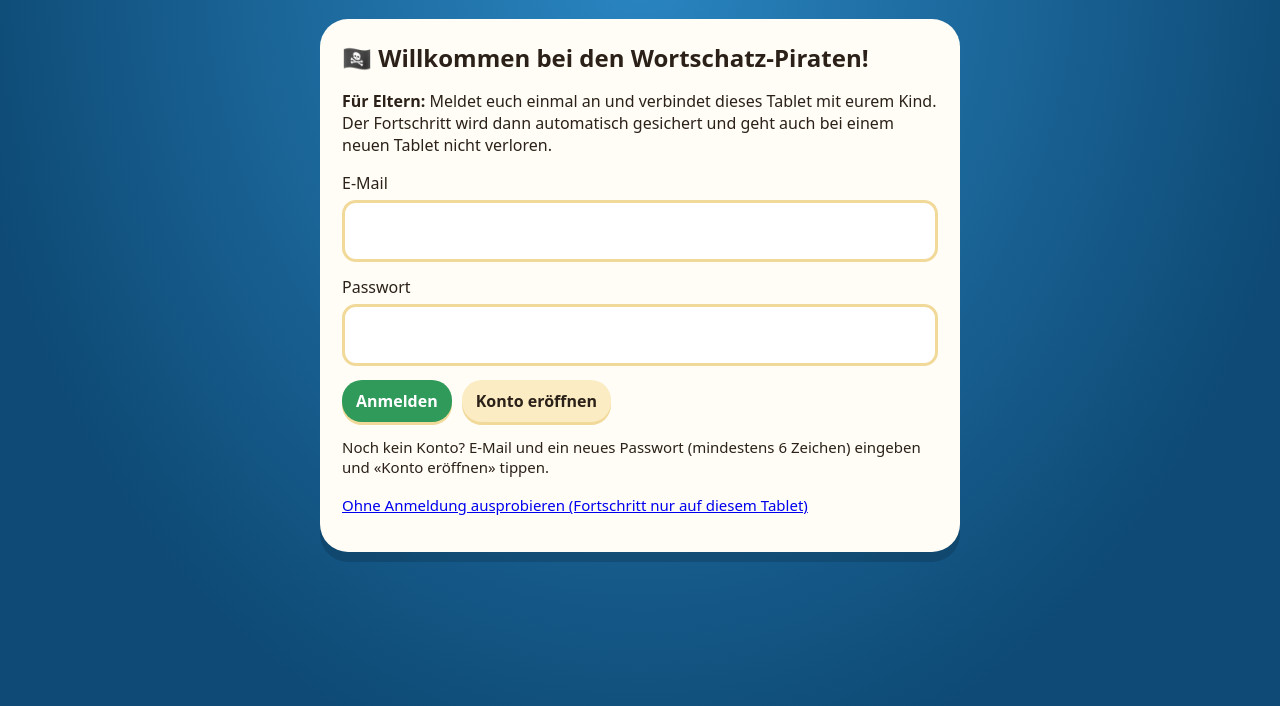
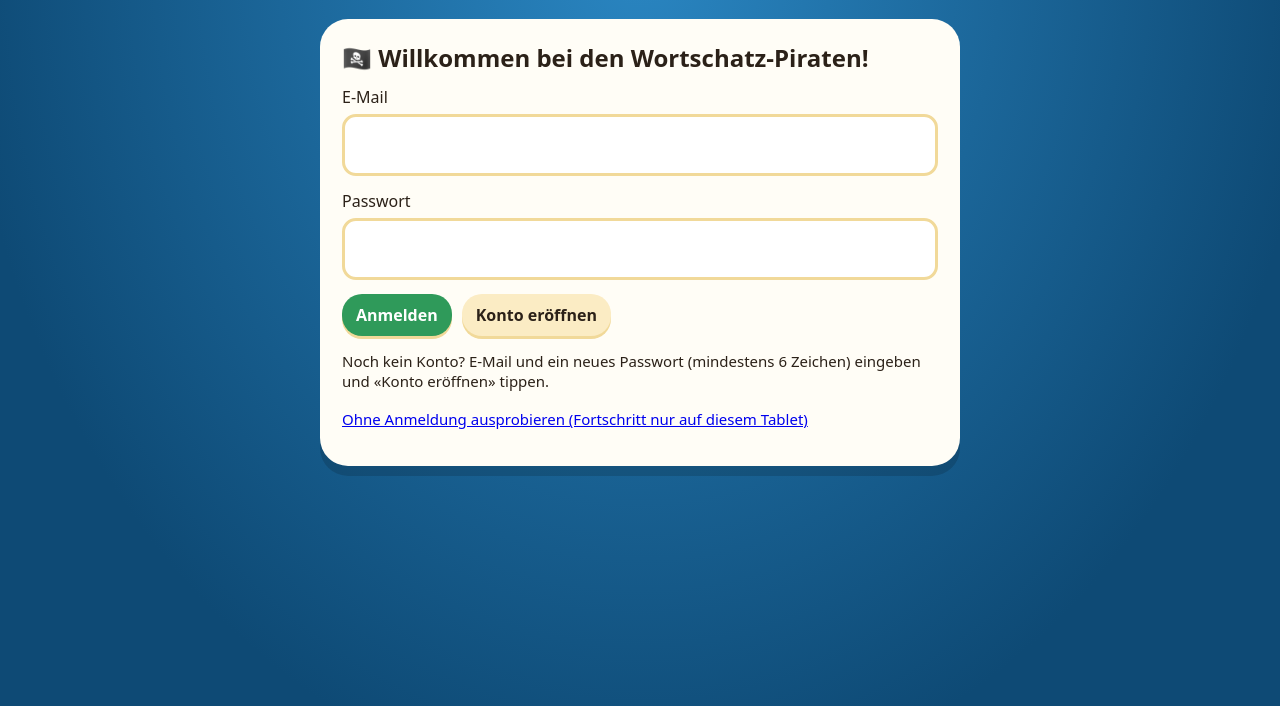
Before and after one commit to Haushalt-cp/rechtschreib-piraten-app, a plain HTML site: page index.html in a window 1280 px wide. Shown: the part 48-754 px from the top of the page. Drawn offline with Linux system fonts and the light colour scheme; a web font is replaced by a local one.

Commit message:
Anmeldeseite: Hinweistext für Eltern entfernt
Co-Authored-By: Claude Opus 5.5 <noreply@anthropic.com>
Claude-Session: https://claude.ai/code/session_016XrNDaA1wERrBDefECuwcS

```diff
--- a/index.html
+++ b/index.html
@@ -3809,7 +3809,7 @@ function verbinden(){
   if(!VB) VB={schritt:'login'};
   const m=VB.meldung?`<div class="hinweis">${esc(VB.meldung)}</div>`:'';
   let inhalt='';
-  if(VB.schritt==='login') inhalt=`${VB.erst?'<h2>🏴‍☠️ Willkommen bei den Wortschatz-Piraten!</h2><p><b>Für Eltern:</b> Meldet euch einmal an und verbindet dieses Tablet mit eurem Kind. Der Fortschritt wird dann automatisch gesichert und geht auch bei einem neuen Tablet nicht verloren.</p>'
+  if(VB.schritt==='login') inhalt=`${VB.erst?'<h2>🏴‍☠️ Willkommen bei den Wortschatz-Piraten!</h2>'
       :'<h2>🔑 Eltern-Anmeldung</h2><p>Einmal pro Tablet: Ein Elternteil meldet sich an und wählt, zu welchem Kind dieses Tablet gehört. Danach speichert das Tablet den Fortschritt automatisch – das Kind merkt davon nichts.</p>'}
     <label>E-Mail</label><input id="vbmail" type="email" autocomplete="username" autocapitalize="off" spellcheck="false" value="${esc(VB.mail||'')}">
     <label>Passwort</label><input id="vbpw" type="password" autocomplete="current-password" value="${esc(VB.pw||'')}">
```
